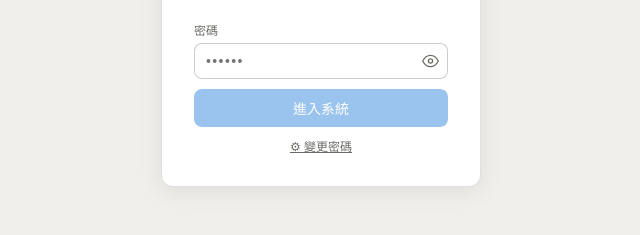
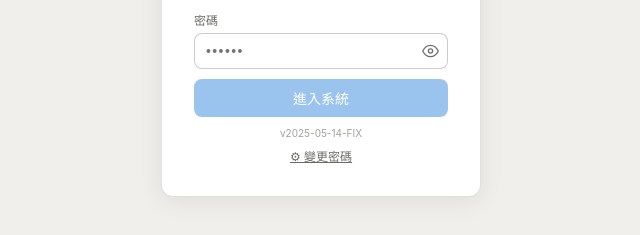
Before and after one commit to inuyashavan/STORE_MANAGER, a plain HTML site: page index.html in a window 1280 px wide. Shown: the part 349-584 px from the top of the page, without its empty margins (319-959 px from the left). Drawn offline with Linux system fonts and the light colour scheme.

Commit message:
Add files via upload

```diff
--- a/index.html
+++ b/index.html
@@ -250,6 +250,7 @@ body{font-family:-apple-system,BlinkMacSystemFont,'Segoe UI','Helvetica Neue',sa
     <button class="login-btn" id="login-btn" onclick="tryLogin()" disabled style="opacity:.5">進入系統</button>
     <div class="login-err" id="login-err" style="display:none"></div>
     <div class="login-hint" id="login-hint"></div>
+    <div style="font-size:10px;color:var(--text-hint);text-align:center;margin-top:6px">v2025-05-14-FIX</div>
     <span class="change-pw-link" onclick="openModal('changepw')">⚙ 變更密碼</span>
   </div>
 </div>
```
